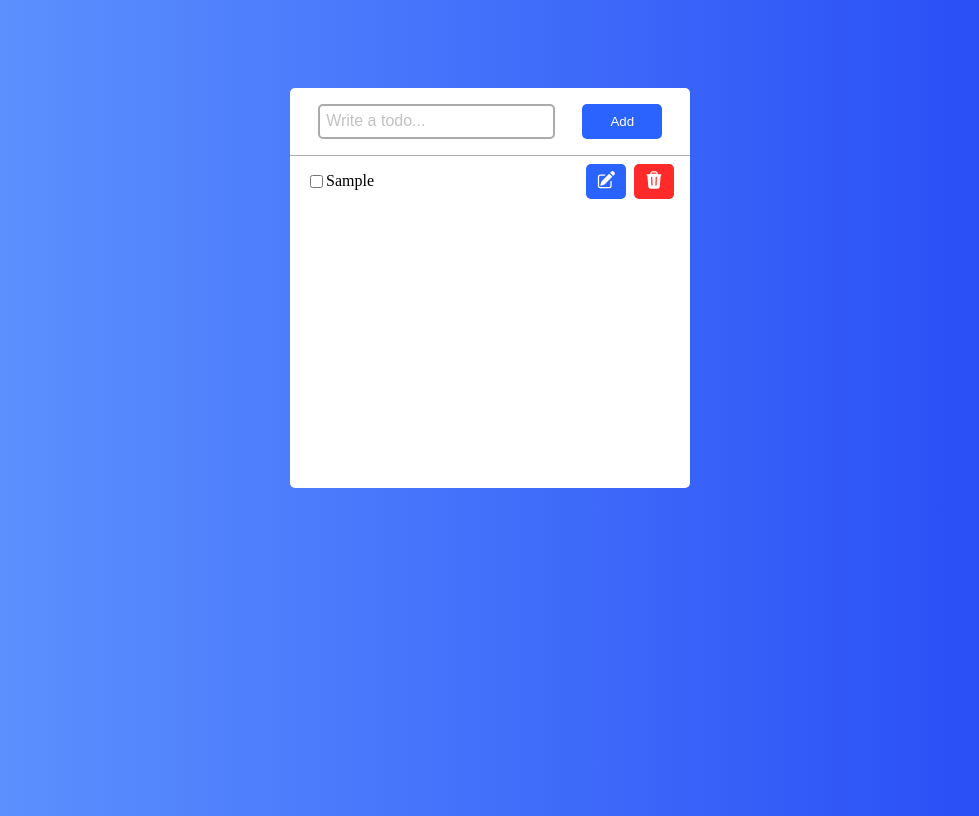
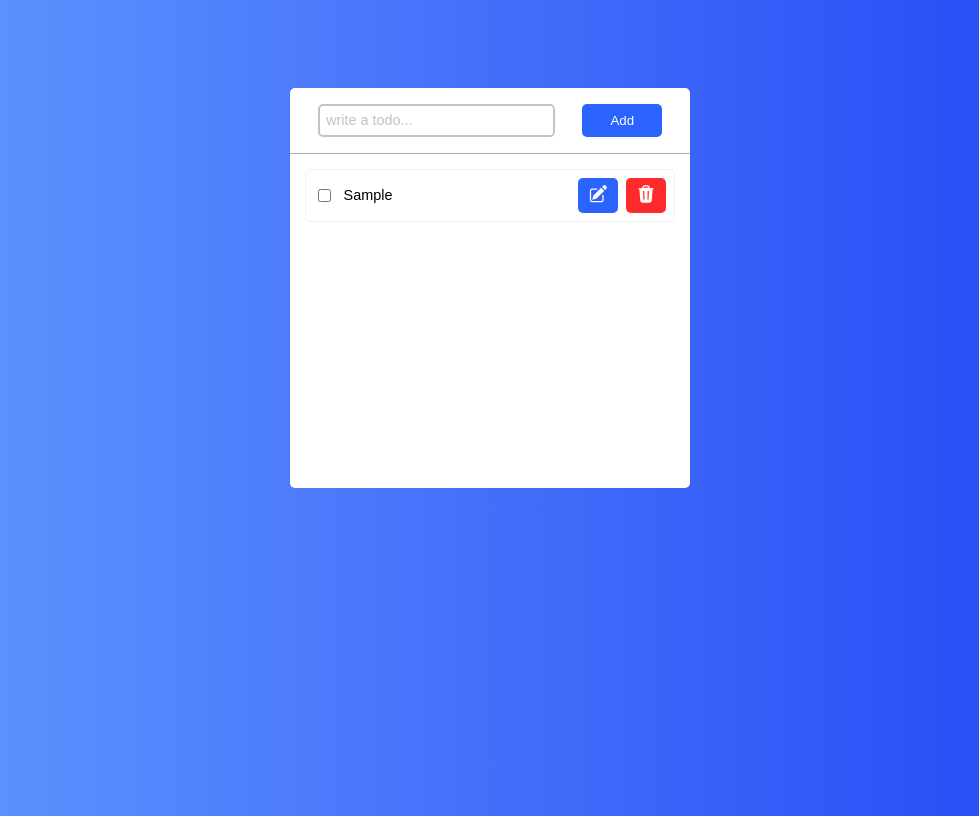
Before and after one commit to leoarthurwall/new-todo-list, a React (Create React App) app: page / in a window 1280 px wide. Both pictures are taken after typing "Sample" into the empty fields and a click on the button "Add". Shown: the whole page, without its empty margins (150-1129 px from the left). Built offline with nearby package versions, Linux system fonts and the light colour scheme.

Commit message:
styling for the todo item is now complete.

```diff
--- a/src/App.js
+++ b/src/App.js
@@ -79,7 +79,7 @@ function App() {
       <form onSubmit={handleSubmit} className="form">
         <input
           type="text"
-          placeholder="Write a todo..."
+          placeholder="write a todo..."
           onChange={(e) => setTodo(e.target.value)}
           value={todo}
           className="todo-input"
@@ -93,18 +93,21 @@ function App() {
         <div key={todo.id} className="todos-container">
           <div className="todo-text-edit-toggle-container">
             <input
+              className="toggle-input"
               type="checkbox"
               onChange={() => toggleComplete(todo.id)}
               checked={todo.completed}
             />
             {todoEditing === todo.id ? (
               <input
+                className="edit-input"
+                placeholder="update todo..."
                 type="text"
                 onChange={(e) => setEditingText(e.target.value)}
                 value={editingText}
               />
             ) : (
-              <div>{todo.text}</div>
+              <div className="todo-text">{todo.text}</div>
             )}
           </div>
           <div className="todo-button-container">
--- a/src/index.css
+++ b/src/index.css
@@ -5,6 +5,7 @@ body {
 
  display: flex;
  justify-content: center;
+ font-family: sans-serif;
 }
 
 .App {
@@ -24,15 +25,17 @@ body {
   justify-content: space-evenly;
   padding: 1rem 0rem;
   border-bottom: 1px solid rgb(170, 170, 170);
+  margin-bottom: 10px;
 
 }
 .todo-input{
-  border: 2px solid rgb(170, 170, 170);
+  border: 2px solid rgb(196, 195, 195);
   border-radius: 5px;
   width: 220px;
-  font-size: 1rem;
+  font-size: 0.9rem;
   padding:0.4rem;
   color: grey;
+  outline-color: rgb(43, 99, 255);
 }
 .todo-input::placeholder{
   color: rgb(194, 194, 194);
@@ -56,11 +59,13 @@ body {
 
 .todos-container{
   display: flex;
-  display: flex;
   justify-content: space-between;
   align-items: center;
 
-  padding: 0.5rem 1rem;
+  padding: 0.5rem 0.5rem;
+  border: 1px solid rgb(239, 239, 250);
+  border-radius: 5px;
+  margin: 5px 15px;
 }
 .todo-button-container{
   display: flex;
@@ -70,6 +75,7 @@ body {
   display: flex;
   justify-content: flex-start;
   align-items: center;
+  gap: 0.6rem;
 }
 .icon-button{
   background-color: rgb(43, 99, 255);
@@ -83,3 +89,18 @@ body {
   padding: 6px 10px;
   border-radius: 5px;
 }
+.todo-text{
+  font-size: 0.9rem;
+}
+.edit-input{
+  outline: none;
+  border: none;
+  border-bottom: 1px solid rgb(222, 222, 222);
+  width: 200px;
+  font-size: 0.9rem;
+  padding:0.4rem;
+  color: grey;
+}
+.edit-input::placeholder{
+  color: rgb(194, 194, 194);
+}
```
